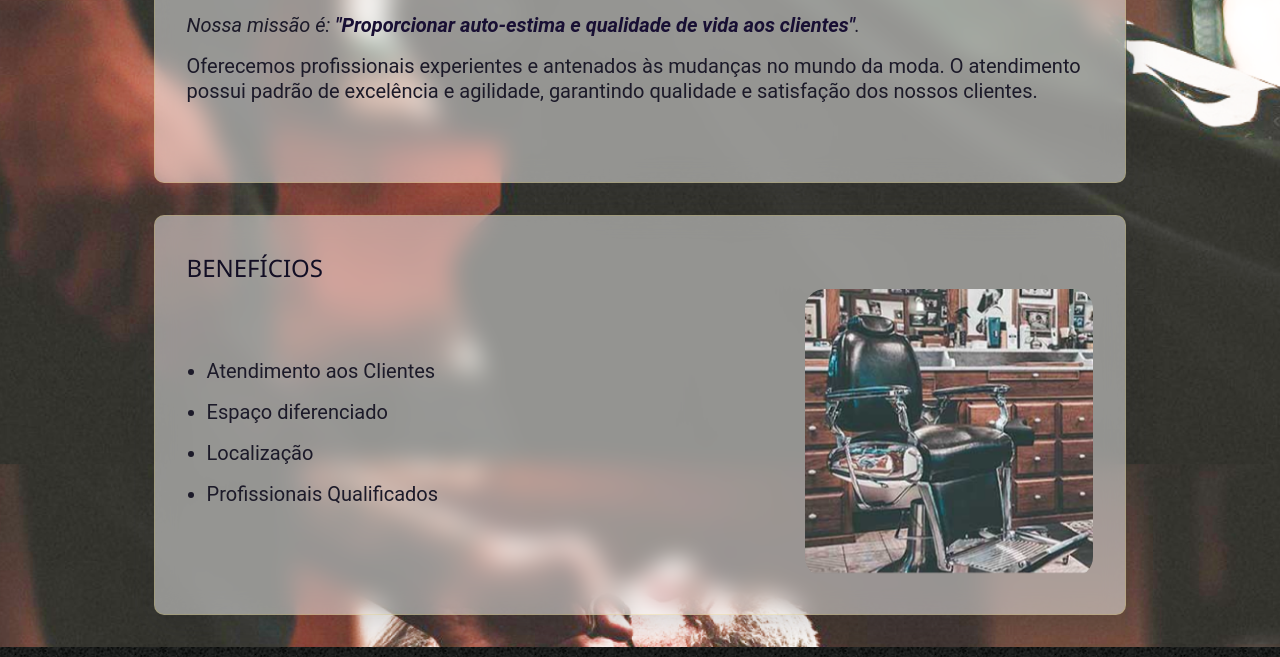
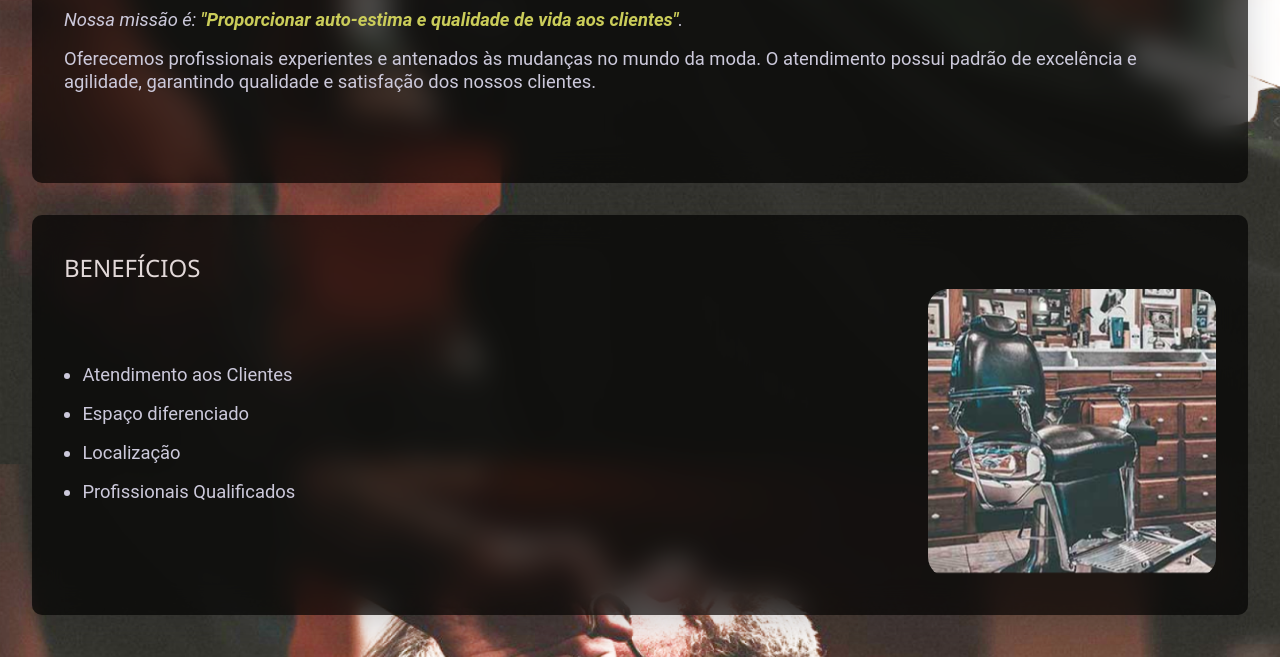
Before and after one commit to mthora/barbearia-enabler, a plain HTML site: page index.html in a window 1280 px wide. Shown: the part 446-1103 px from the top of the page. Drawn offline with Linux system fonts and the light colour scheme.

Commit message:
Correção no footer e mudança do bg das boxes.

```diff
--- a/index.css
+++ b/index.css
@@ -1,12 +1,11 @@
 .box{
-    background-color: rgba( 244, 244, 244, 0.50 );
+    background-color: rgba(0, 0, 0, 0.678);
     box-shadow: 0 8px 32px 0 rgba(40, 40, 49, 0.199);
-    backdrop-filter: blur( 11.5px );
-    -webkit-backdrop-filter: blur( 11.5px );
+    backdrop-filter: blur( 15px );
     border-radius: 10px;
-    border: 1px solid rgba(219, 192, 40, 0.18);
-    color: #1c1a29;
-    width: 80%;
+    -webkit-backdrop-filter: blur( 15px );
+    color: #ccc9db;
+    width: 100%;
     height: 25rem;
     min-height: fit-content;
     margin: 2rem auto;
@@ -17,25 +16,25 @@
 
 .box-titulo{
     text-transform: uppercase;
-    color: #120e24;
+    color: #e2d8d8;
     font-weight: normal;
     font-size: 1.5rem;
     font-family: 'Segoe UI', Tahoma, Geneva, Verdana, sans-serif;
 }
 
 strong{
-    color: rgb(24, 15, 51);
+    color:#CACC59;
     font-weight: bold;
 }
 
 .box article p, .box article strong, .box article em, .box article ul li{
     margin: 1rem 0;
-    font-size: 1.25rem;
+    font-size: 1.15rem;
 }
 
 .box article ul li{
     list-style: disc;
-    margin: 1rem 1.25rem;
+    margin: 1rem 1.15rem;
 }
 
 .beneficios{
--- a/style.css
+++ b/style.css
@@ -65,6 +65,7 @@ footer{
     padding: 1rem;
     color: #acacac;
     text-align: center;
+    margin-top: 5rem;
 }
 
 footer .logo{
```
Also changed, not shown: produtos.html (+2 -4 lines).
